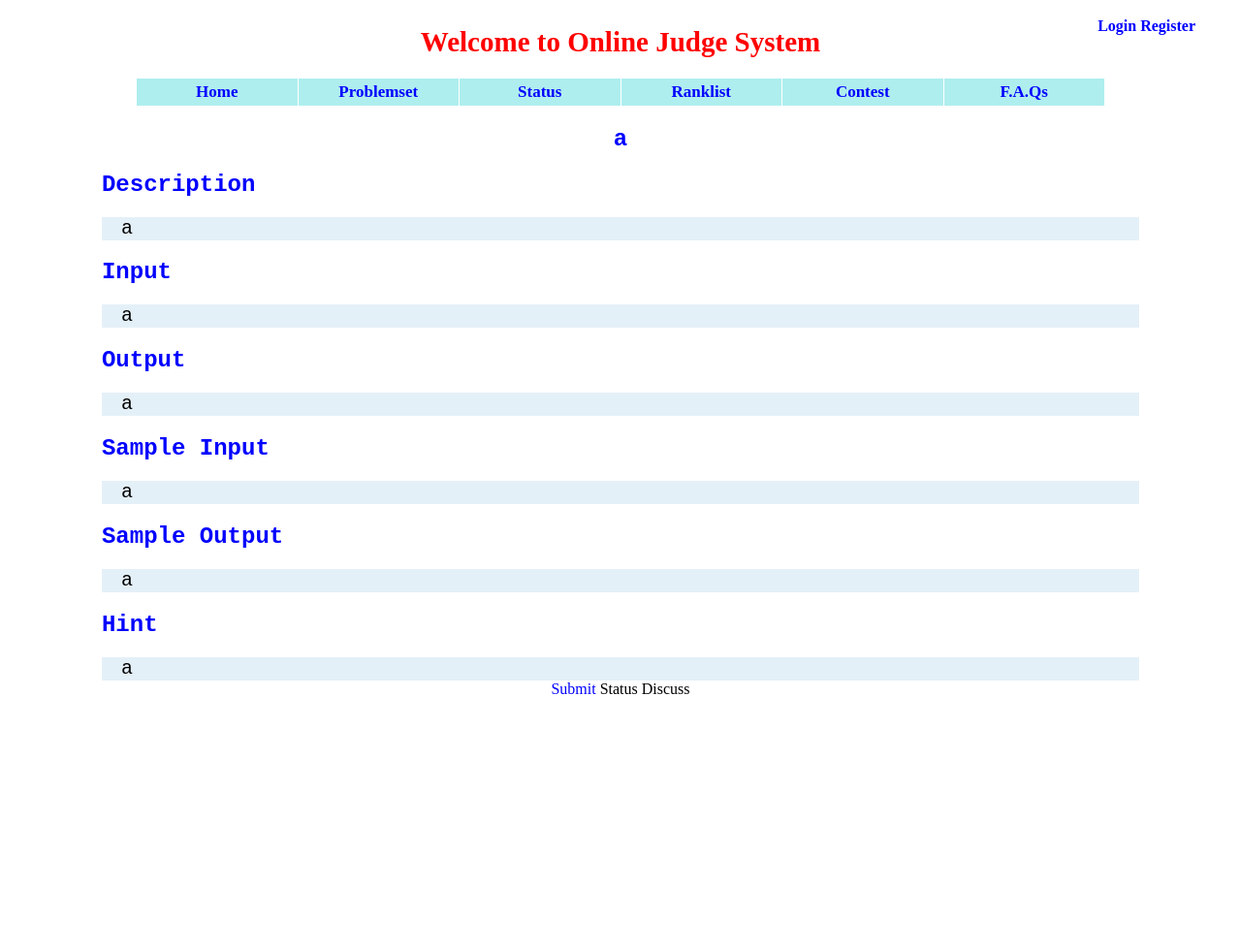
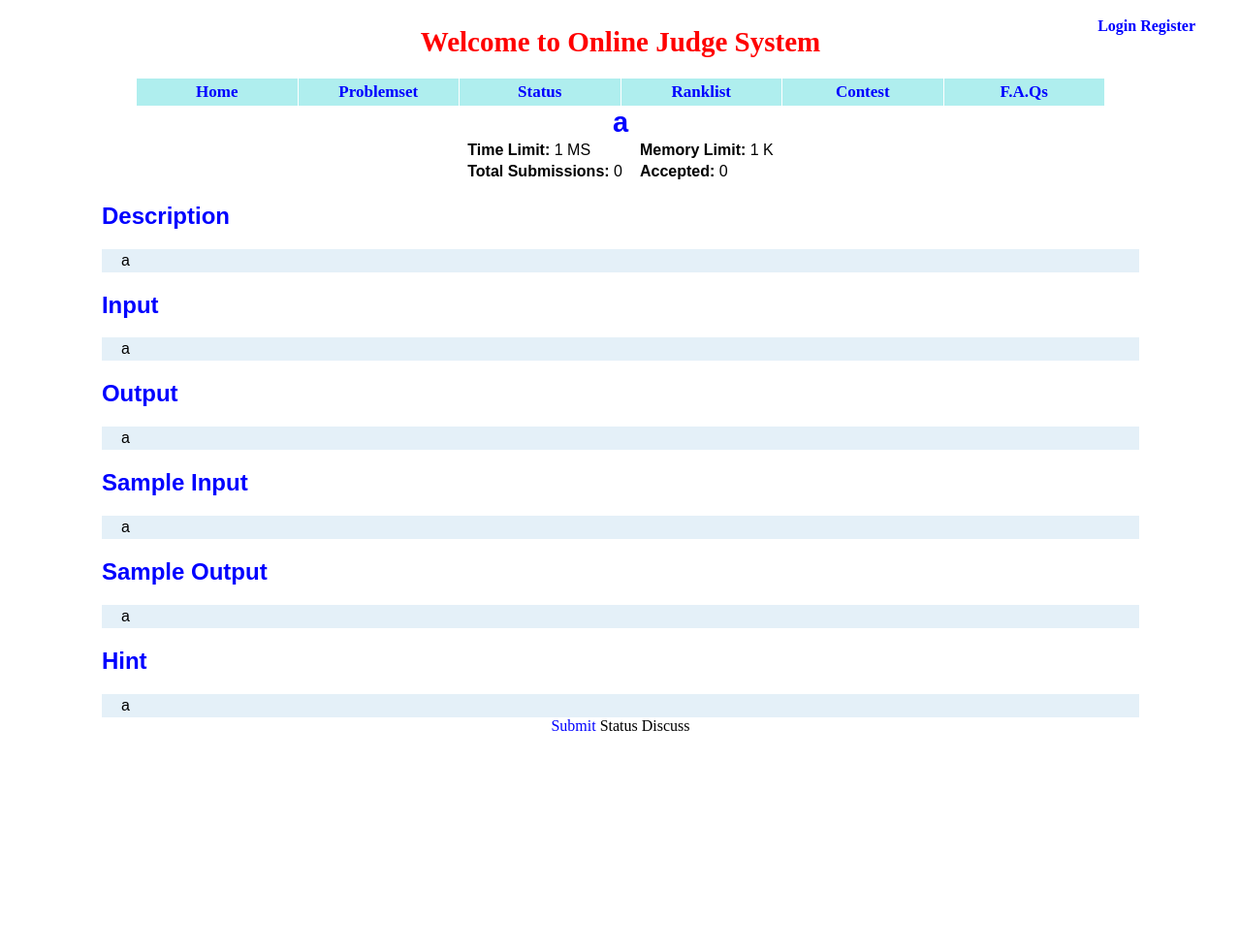
Before and after one commit to RominYue/OnlineJudgeSystem, a Flask app: a page that uses appfile/templates/showproblem.html in a window 1280 px wide. Shown: the top 980 px of the page at 97% size. Run offline with Flask 2, Linux system fonts and the light colour scheme; data comes from the database, SQL or seed files in the repository; both versions use the stored data as it was after the commit.

Commit message:
for each problem add time and memory item, using loop.cycle variable in jinja2

```diff
--- a/appfile/forms.py
+++ b/appfile/forms.py
@@ -1,5 +1,5 @@
 from flask_wtf import Form
-from wtforms import TextField, BooleanField, PasswordField, TextAreaField
+from wtforms import TextField, BooleanField, PasswordField, TextAreaField, IntegerField
 from wtforms.validators import DataRequired, Length, EqualTo
 import re
 
@@ -41,3 +41,5 @@ class ProblemForm(Form):
     sinput = TextAreaField('Sample Input', [Length(max = 9999)])
     soutput = TextAreaField('Sample Output', [Length(max = 9999)])
     hint = TextAreaField('Hint', [Length(max = 9999)])
+    time_limit = IntegerField('Time Limit',[DataRequired()])
+    memory_limit = IntegerField('Memory Limit', [DataRequired()])
--- a/appfile/models.py
+++ b/appfile/models.py
@@ -42,11 +42,13 @@ class Problem(db.Model):
     sinput = db.Column(db.Text)
     soutput = db.Column(db.Text)
     hint = db.Column(db.Text)
+    time_limit = db.Column(db.Integer)
+    memory_limit = db.Column(db.Integer)
     ac_count = db.Column(db.Integer, default = 0)
     submit_count = db.Column(db.Integer, default = 0)
     visable = db.Column(db.Boolean, default = True)
 
-    def __init__(self, title, description, pinput, poutput, sinput, soutput, hint):
+    def __init__(self, title, description, pinput, poutput, sinput, soutput, hint,time_limit, memory_limit):
         self.title = title
         self.description = description
         self.pinput = pinput
@@ -54,6 +56,8 @@ class Problem(db.Model):
         self.sinput = sinput
         self.soutput = soutput
         self.hint = hint
+        self.time_limit = time_limit
+        self.memory_limit = memory_limit
 
     def save(self):
         db.session.add(self)
--- a/appfile/static/style.css
+++ b/appfile/static/style.css
@@ -185,16 +185,19 @@ a:hover {
 #problem {
     width: 88%;
     margin: 0 auto;
-    font-family: Courier New,Courier,monospace;
+    font-family: Arial, Helvetica, monospace;
 }
 
 #problem h2 {
     color: blue;
 }
 
+#problem table {
+    margin: 0 auto;
+}
 #problem div {
     background: #E4F0F8;
-    font-size: 20px;
+    font-size: 16px;
     line-height: 24px;
     height: auto;
     padding: 0px 20px;
--- a/appfile/templates/admin_addproblem.html
+++ b/appfile/templates/admin_addproblem.html
@@ -4,6 +4,8 @@
 <form action="/admin/problemset/addproblem/" method="POST" enctype="multipart/form-data">
     <table id="addproblem">
         <tr><td id="left"> Title </td><td> {{ form.title(id="ptitle") }}</td></tr>
+        <tr><td id="left"> Time Limit </td><td> {{ form.time_limit(id = "ptitle") }} MS</td></tr>
+        <tr><td id="left"> Memory Limit </td><td> {{ form.memory_limit(id = "ptitle") }} K</td></tr>
         <tr><td id="left"> Description </td><td> {{ form.description(id="desc") }} </td></tr>
         <tr><td id="left"> Input </td><td> {{ form.pinput(id="input") }} </td></tr>
         <tr><td id="left"> Output </td><td> {{ form.poutput(id="output") }} </td></tr>
--- a/appfile/templates/login.html
+++ b/appfile/templates/login.html
@@ -19,8 +19,8 @@
             <tr>
                 <td></td>
                 <td>
-                    <input value="Submit" name="submit" type="submit">
-                    <input value="Reset" name="reset" type="reset">
+                    <input type="submit" value="Submit">
+                    <input type="reset"  value="Reset">
                 </td>
             </tr>
         </table>
--- a/appfile/templates/showproblem.html
+++ b/appfile/templates/showproblem.html
@@ -1,19 +1,55 @@
 {% extends "base.html" %}
 {% block content %}
 <div id="problem">
-    <center><h2> {{ problem.title }} </h2></center>
+     <center><span style="font-size:29px; font-weight:bold; color:blue"> {{ problem.title }} </span></center>
+     <table>
+         <tr>
+             <td><b>Time Limit:</b> {{ problem.time_limit }} MS </td>
+             <td width="10px"></td>
+             <td><b>Memory Limit:</b> {{ problem.memory_limit}} K </td>
+         </tr>
+         <tr>
+             <td><b> Total Submissions: </b> {{ problem.submit_count }} </td>
+             <td width="10px"></td>
+             <td><b> Accepted: </b> {{ problem.ac_count }} </td>
+         </tr>
+     </table>
     <h2> Description </h2>
-    <div> {{ problem.description }} </div>
+    <div>
+        {% autoescape false %}
+        {{ problem.description }}
+        {% endautoescape %}
+    </div>
     <h2> Input </h2>
-    <div> {{ problem.pinput }} </div>
+    <div>
+        {% autoescape false %}
+        {{ problem.pinput }}
+        {% endautoescape %}
+    </div>
     <h2> Output </h2>
-    <div> {{ problem.poutput }} </div>
+    <div>
+        {% autoescape false %}
+        {{ problem.poutput }}
+        {% endautoescape %}
+    </div>
     <h2> Sample Input </h2>
-    <div> {{ problem.sinput }} </div>
+    <div>
+        {% autoescape false %}
+        {{ problem.sinput }}
+        {% endautoescape %}
+    </div>
     <h2> Sample Output </h2>
-    <div> {{ problem.soutput }} </div>
+    <div>
+        {% autoescape false %}
+        {{ problem.soutput }}
+        {% endautoescape %}
+    </div>
     <h2> Hint </h2>
-    <div> {{ problem.hint }} </div>
+    <div>
+        {% autoescape false %}
+        {{ problem.hint }}
+        {% endautoescape %}
+    </div>
 </div>
 <center>
     <a href={{ url_for('submit', pid = problem.pid) }}> Submit </a>
--- a/appfile/views.py
+++ b/appfile/views.py
@@ -111,7 +111,7 @@ def problemset(page = 1):
     if page not in range(1,Page_Max + 1):
         return 'error page'
 
-    problem_list = Problem.query.order_by(Problem.pid)[(page - 1) * 3 : min(problem_count, page*3)]
+    problem_list = Problem.query.filter_by(visable = True).order_by(Problem.pid)[(page - 1) * 3 : min(problem_count, page*3)]
 
     return render_template('problemset.html', page=page, Page_Max = Page_Max, problem_list = problem_list)
 
@@ -161,7 +161,7 @@ def admin_addproblem():
         inputfile.save(os.path.join(app.config['UPLOAD_FOLDER'], '.'.join([str(problem_count + 1),'in'])))
         outputfile.save(os.path.join(app.config['UPLOAD_FOLDER'], '.'.join([str(problem_count + 1), 'out'])))
 
-        problem = Problem(form.title.data, form.description.data, form.pinput.data, form.poutput.data, form.sinput.data, form.soutput.data, form.hint.data)
+        problem = Problem(form.title.data, form.description.data, form.pinput.data, form.poutput.data, form.sinput.data, form.soutput.data, form.hint.data, form.time_limit.data, form.memory_limit.data)
 
         problem.save()
 
```
Also changed, not shown: appfile/templates/admin_problemset.html (+1 -14 lines), appfile/templates/problemset.html (+1 -11 lines), tmp.db.
